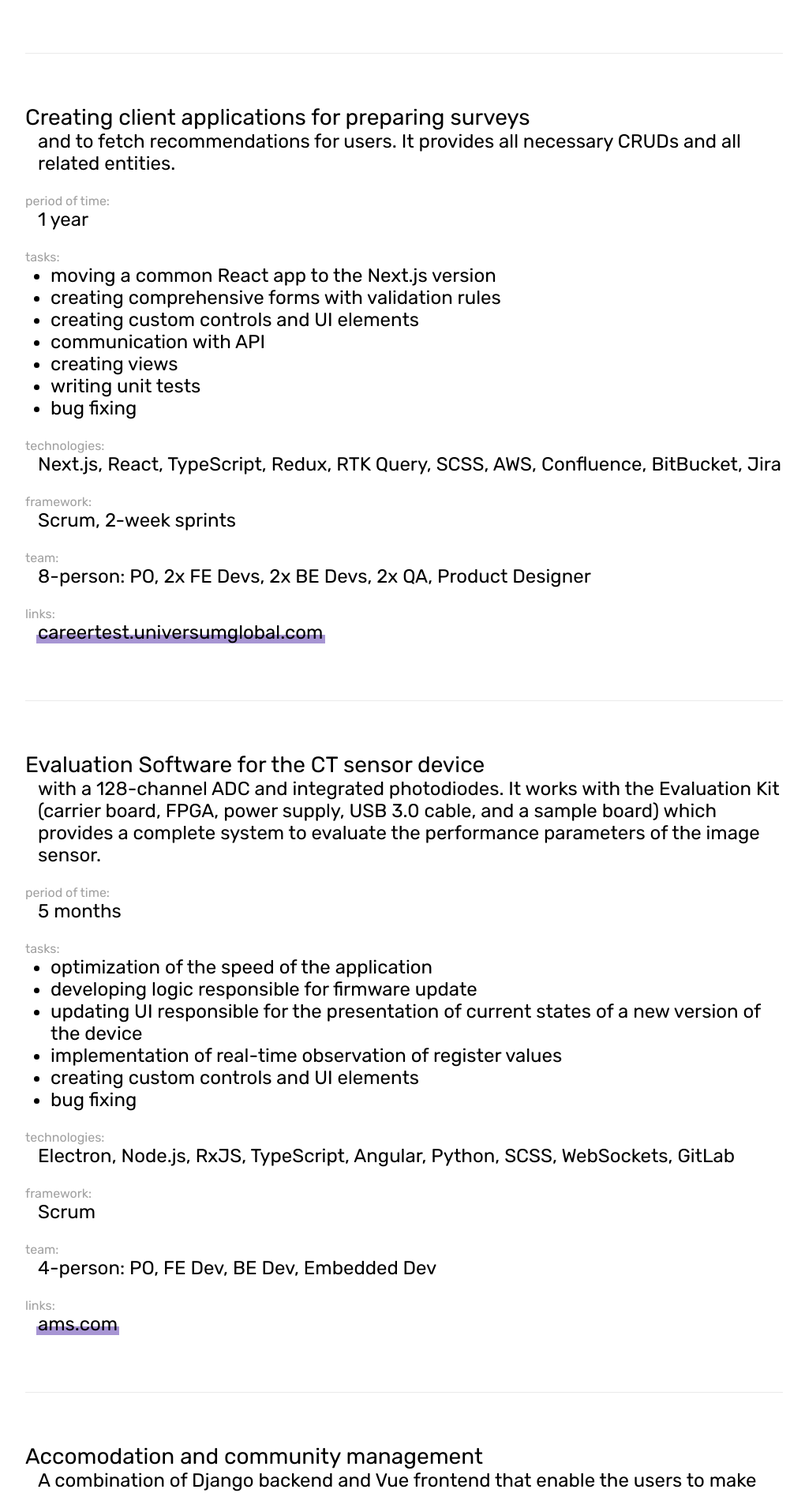
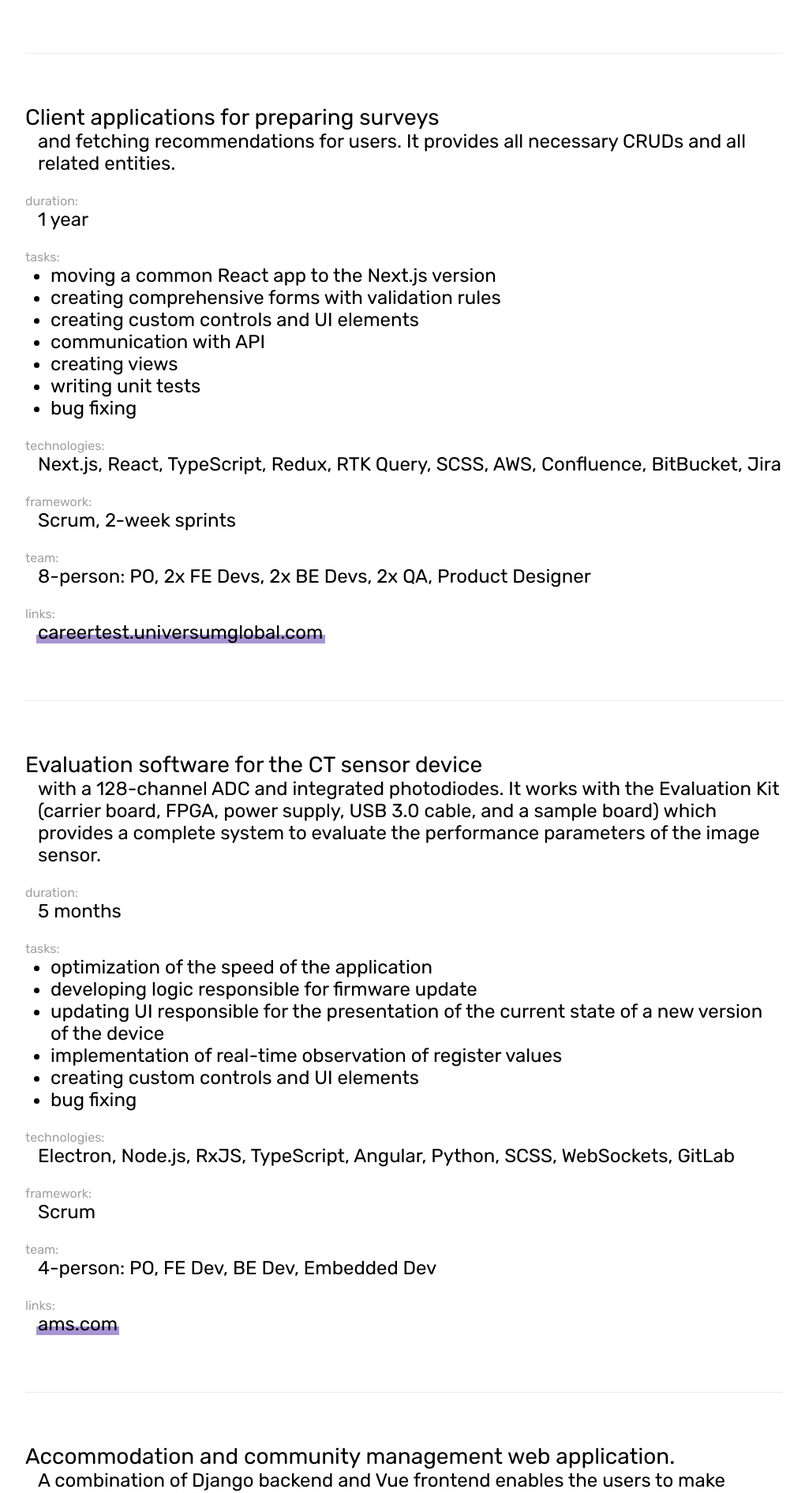
Before and after one commit to maksymilian-org/maksymilian.org, a Next.js app: page /projects in a window 1280 px wide. Shown: the part 880-2771 px from the top of the page at 79% size, without its empty margins (128-1148 px from the left). Built offline with nearby package versions, Linux system fonts and the light colour scheme.

Commit message:
Improve descriptions

```diff
--- a/app/page.tsx
+++ b/app/page.tsx
@@ -14,7 +14,7 @@ const Home: FC = () => {
           target="_blank"
           rel="noopener noreferrer"
         >
-          Github
+          GitHub
         </a>{" "}
         and{" "}
         <a
--- a/app/projects/page.tsx
+++ b/app/projects/page.tsx
@@ -13,7 +13,7 @@ const Portfolio: FC = () => {
           <div className={styles.title}>{project.title}</div>
           <div className={styles.description}>{project.description}</div>
           <div className={styles.block}>
-            <div className={styles.name}>period of time:</div>
+            <div className={styles.name}>duration:</div>
             <div className={styles.description}>{project.time}</div>
           </div>
           <div className={styles.block}>
--- a/app/projects/projects.json
+++ b/app/projects/projects.json
@@ -24,8 +24,8 @@
     ]
   },
   {
-    "title": "Creating client applications for preparing surveys ",
-    "description": "and to fetch recommendations for users. It provides all necessary CRUDs and all related entities.",
+    "title": "Client applications for preparing surveys ",
+    "description": "and fetching recommendations for users. It provides all necessary CRUDs and all related entities.",
     "time": "1 year",
     "tasks": [
       "moving a common React app to the Next.js version",
@@ -47,13 +47,13 @@
     ]
   },
   {
-    "title": "Evaluation Software for the CT sensor device",
+    "title": "Evaluation software for the CT sensor device",
     "description": "with a 128-channel ADC and integrated photodiodes. It works with the Evaluation Kit (carrier board, FPGA, power supply, USB 3.0 cable, and a sample board) which provides a complete system to evaluate the performance parameters of the image sensor.",
     "time": "5 months",
     "tasks": [
       "optimization of the speed of the application",
       "developing logic responsible for firmware update",
-      "updating UI responsible for the presentation of current states of a new version of the device",
+      "updating UI responsible for the presentation of the current state of a new version of the device",
       "implementation of real-time observation of register values",
       "creating custom controls and UI elements",
       "bug fixing"
@@ -69,8 +69,8 @@
     ]
   },
   {
-    "title": "Accomodation and community management",
-    "description": "A combination of Django backend and Vue frontend that enable the users to make reservations, and match with other users by using the built-in algorhytms.",
+    "title": "Accommodation and community management web application.",
+    "description": "A combination of Django backend and Vue frontend enables the users to make reservations and match with other users by using the built-in algorithms.",
     "time": "9 months",
     "tasks": [
       "communication with API",
@@ -91,8 +91,8 @@
     ]
   },
   {
-    "title": "Device supports feedforward, feedback and hybrid ANC topologies",
-    "description": "as well as featuring Automatic Leakage Compensation (ALC) algorithms which enable for the very frst time in the audio industry hybrid ANC functionality in loose fit earbuds.",
+    "title": "Evaluation software for the audio device",
+    "description": "that supports feedforward, feedback, and hybrid ANC topologies as well as features Automatic Leakage Compensation (ALC) algorithms which enable for the very first time in the audio industry hybrid ANC functionality in loose-fit earbuds.",
     "time": "1 year",
     "tasks": [
       "code refactoring and optimization",
@@ -109,8 +109,8 @@
     "links": [{ "url": "https://ams.com/as3460", "title": "ams.com" }]
   },
   {
-    "title": "Web app helps control the behaviours of the processes",
-    "description": "based on algorithms and automation, refecting them in the model and checking their parameters based on the history of business events and a reconstruction of programmed customer behaviours.",
+    "title": "Web app which helps control the behaviors of the processes",
+    "description": "based on algorithms and automation, reflecting them in the model and checking their parameters based on the history of business events and reconstruction of programmed customer behaviors.",
     "time": "1 year 8 months",
     "tasks": [
       "implement responsive dashboard with scalable and drag&droped tiles",
```
Also changed, not shown: app/about/page.tsx (+4 -4 lines).
